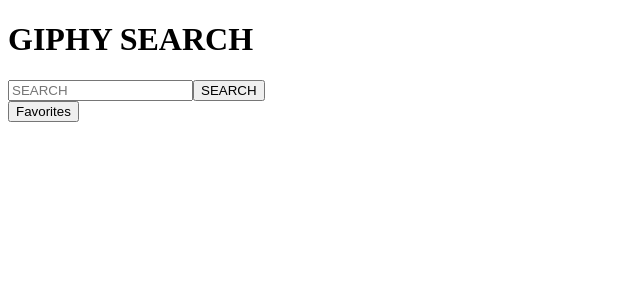
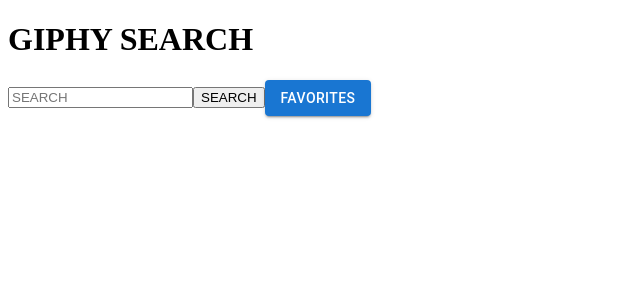
Before and after one commit to GavinHaseltine/group-giphy-saga, a React (Create React App) app: page / in a window 1280 px wide. Shown: the top 300 px of the page, without its empty margins (0-640 px from the left). Built offline with nearby package versions, Linux system fonts and the light colour scheme.

Commit message:
fancy buttons

```diff
--- a/src/components/FavoritesView/FavoritesView.jsx
+++ b/src/components/FavoritesView/FavoritesView.jsx
@@ -1,6 +1,9 @@
 import axios from 'axios';
 import {useState, useEffect} from 'react'
 import { useHistory } from "react-router-dom/cjs/react-router-dom.min"
+import Stack from '@mui/material/Stack';
+import Button from '@mui/material/Button';
+
 
 
 function FavoritesView() {
@@ -32,7 +35,8 @@
     return (
         <>
             <h1>Favorites View</h1>
-            <button className="fancyBtn" onClick={handleBack}>Search Page</button>
+            <Button  onClick={handleBack} variant="contained">Search Page</Button>
+
             <ul>
                 {newFavorite.map(favorite =>
                 //the if codition for the drop box goes here
--- a/src/components/SearchView/SearchView.jsx
+++ b/src/components/SearchView/SearchView.jsx
@@ -2,6 +2,7 @@
 import { useDispatch, useSelector } from 'react-redux';
 import { useState } from "react";
 import { useHistory } from "react-router-dom/cjs/react-router-dom.min"
+import Button from '@mui/material/Button';
 
 
 function SearchView() {
@@ -31,14 +32,15 @@
         <div>
             <header>
                 <h1>GIPHY SEARCH</h1>
+
             </header>
             <input value={search} placeholder='SEARCH' onChange={(event) => setSearch(event.target.value)}></input>
             <button onClick={getGifs}>SEARCH</button>
+            <Button  onClick={handleFavorite} variant="contained">Favorites</Button>
             <div>    {searchReducer.map((gif, index) => (<div>
                 <img key={index} src={gif.images.original.url}/>
                 <button onClick={() => likeGif(gif.images.original.url)}>❤️</button> </div>
             ))} </div>
-            <button className="fancyBtn" onClick={handleFavorite}>Favorites</button>
         </div>
     )
 }
```
